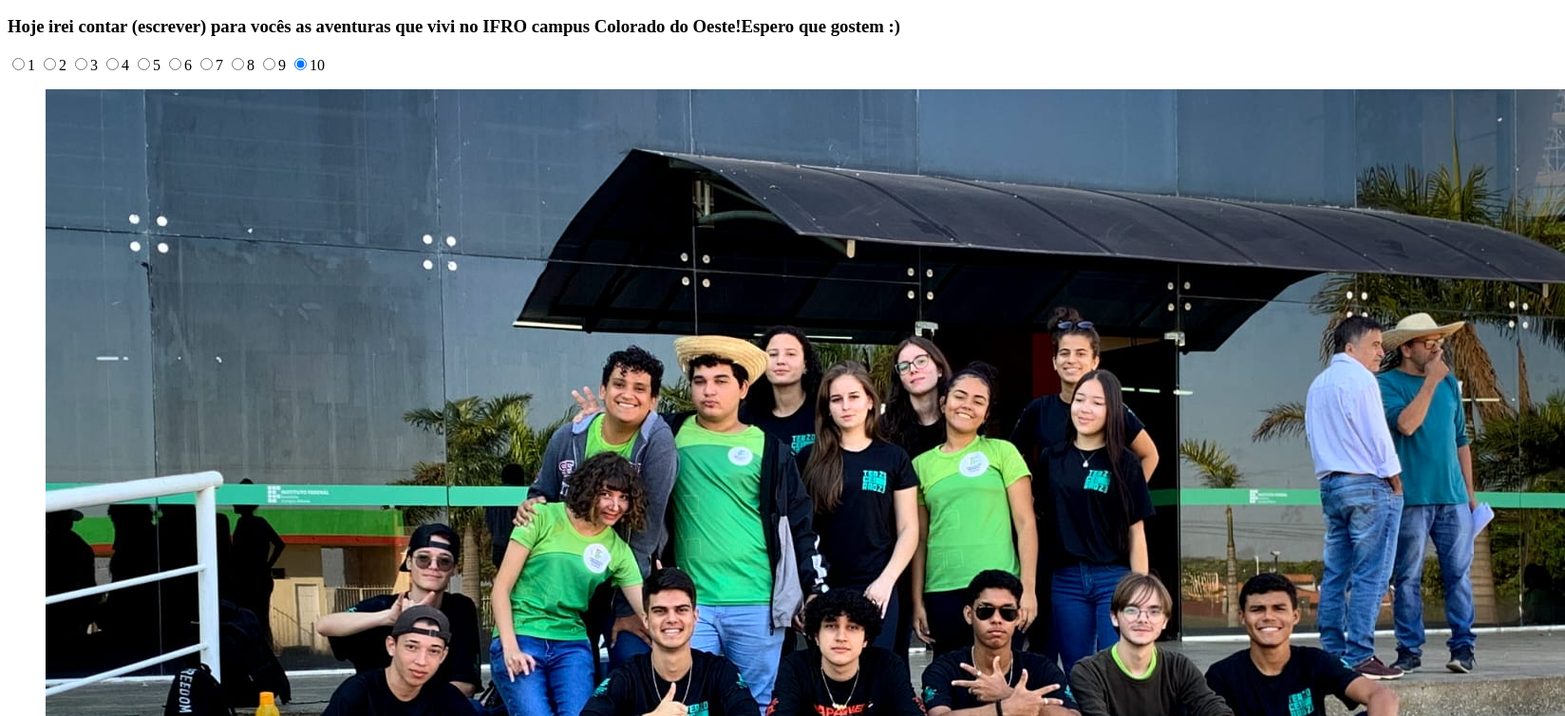
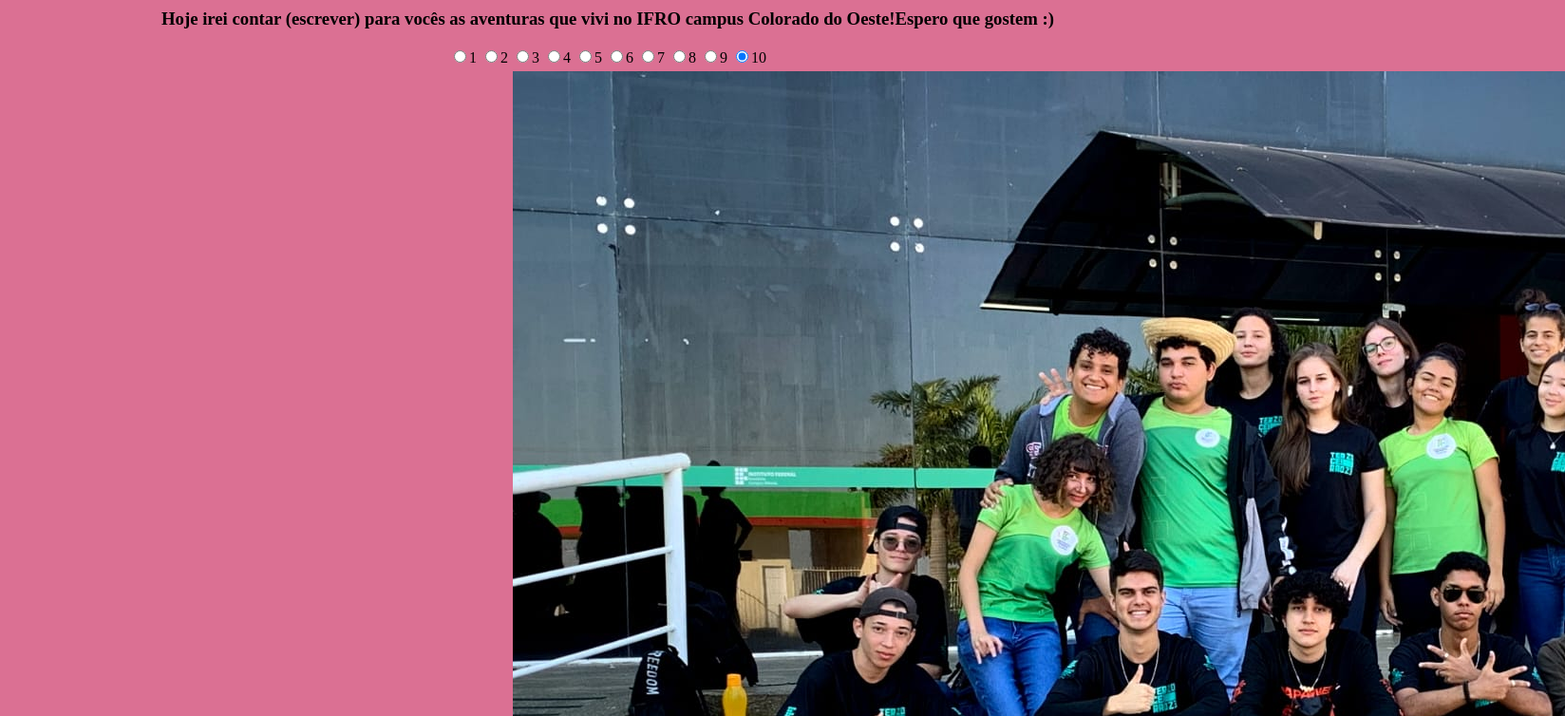
Before and after one commit to ThaisCristinaNoemerg/projeto1, a plain HTML site: page visita.html in a window 1280 px wide. Shown: the part 96-850 px from the top of the page at 95% size, 1648 px wide, since content can reach past the window. After the commit the page ends 800 px from the top, so only its background shows below. Drawn offline with Linux system fonts and the light colour scheme; files whose address does not match are found by name.

Commit message:
Update visita.html

```diff
--- a/visita.html
+++ b/visita.html
@@ -1,5 +1,7 @@
 <html>
   <head>
+    <link rel="stylesheet" href="Style1.css">
+    </head>
     <boby>
       <h1>Galeria de Fotos</h1>
       <h2 class="h2">Olá galerinha!</h2>
@@ -54,5 +56,4 @@
 
 </div>
     </boby>
-  </head>
 </html>
```
